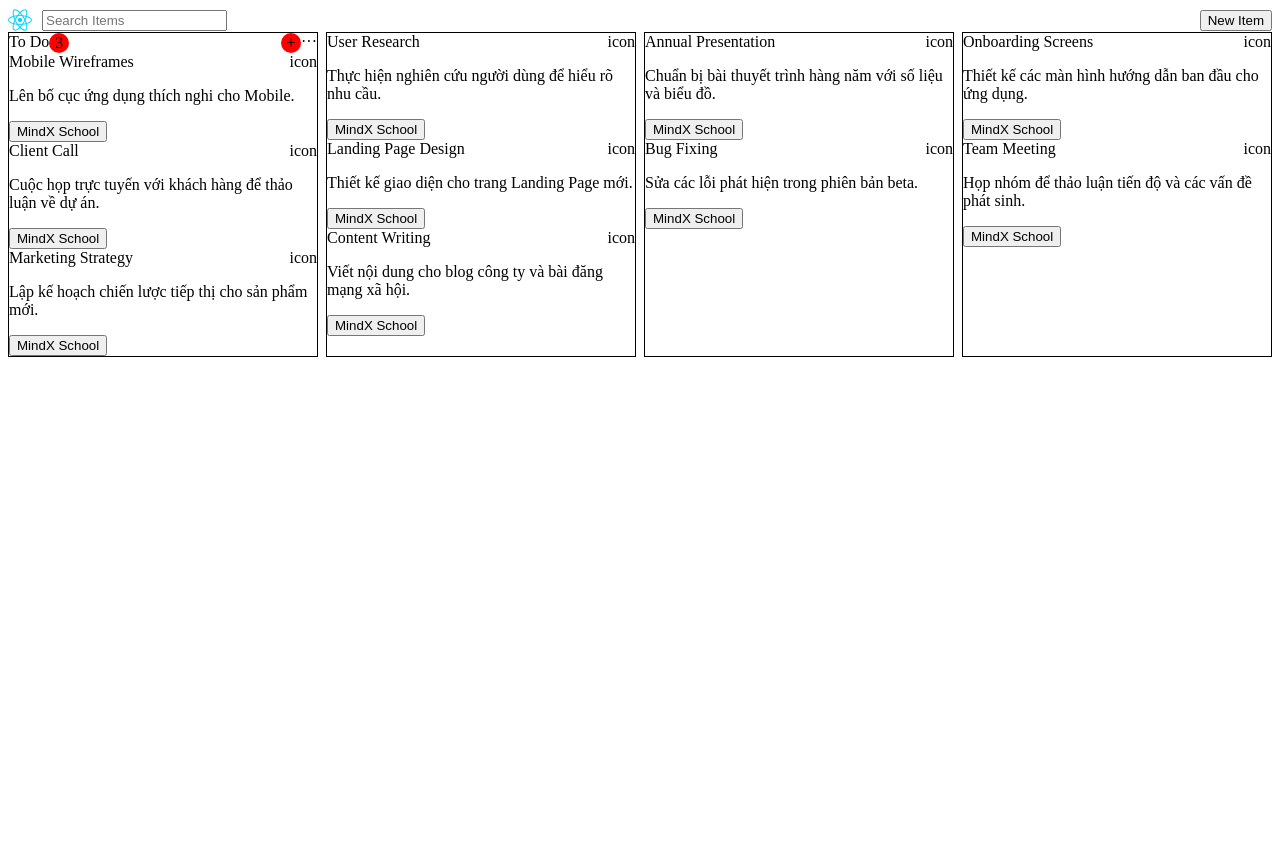
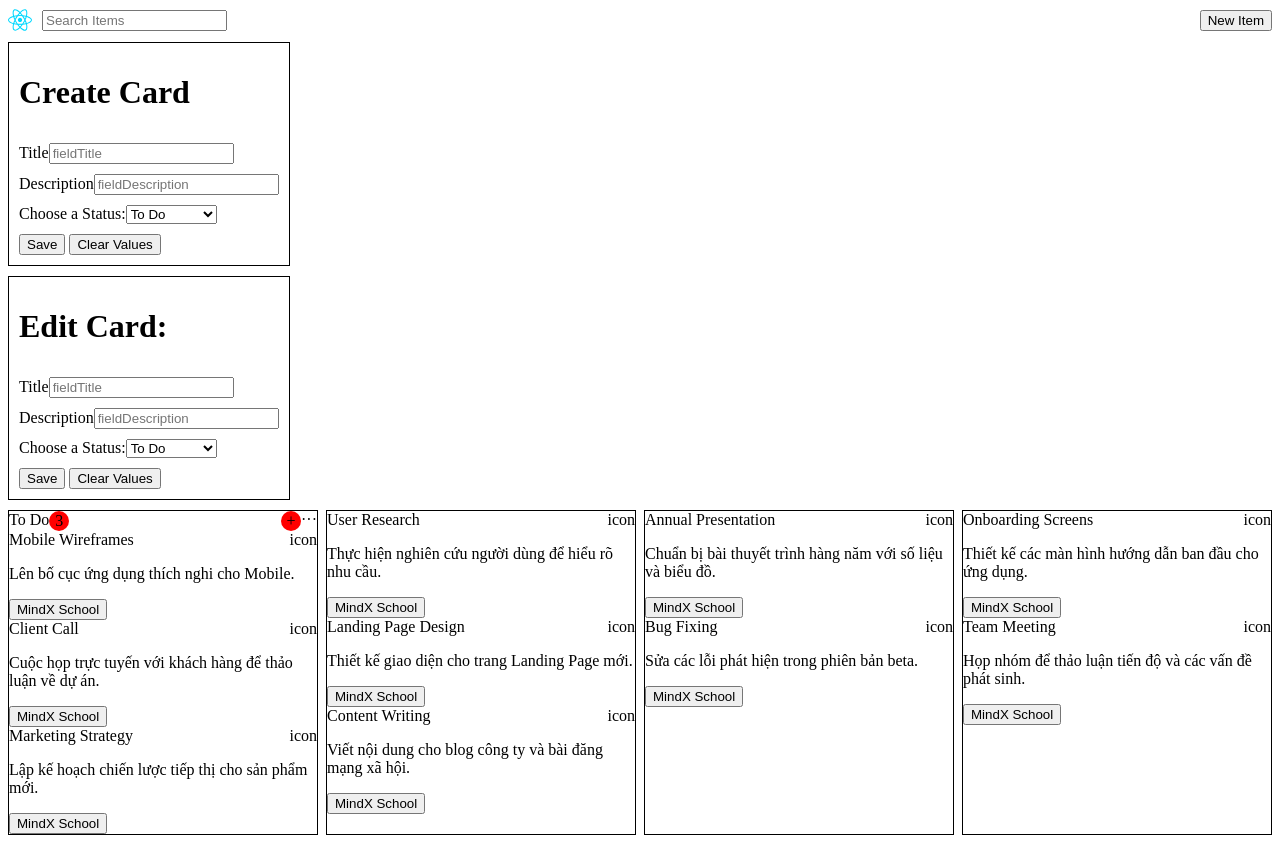
Before and after one commit to phamdactai9x66/CIJI102-NCT, a React (Vite) app: page / in a window 1280 px wide. Before the commit the page ends 800 px from the top, so only its background shows below. Built offline with nearby package versions, Linux system fonts and the light colour scheme.

Commit message:
implement flow create, edit card

```diff
--- a/src/App.jsx
+++ b/src/App.jsx
@@ -1,123 +1,69 @@
 import { useState } from "react";
-import reactLogo from "./assets/react.svg";
-// import viteLogo from "/vite.svg";
 import "./App.css";
 import HeaderLayout from "./Layout/Header";
 import ListCard from "./Components/ListCard";
 
-// Dữ liệu trạng thái công việc
-export const taskStatus = [
-  { statusId: 1, name: "To Do" },
-  { statusId: 2, name: "In Progress" },
-  { statusId: 3, name: "In Review" },
-  { statusId: 4, name: "Done" },
-];
-
-// Dữ liệu công việc
-export const tasks = [
-  {
-    taskId: 1,
-    title: "Mobile Wireframes",
-    description: "Lên bố cục ứng dụng thích nghi cho Mobile.",
-    statusId: 1, // To Do
-    flagId: 2, // Medium
-    assignedTo: 1, // userId
-    deadline: new Date("2024-04-12"),
-  },
-  {
-    taskId: 2,
-    title: "User Research",
-    description: "Thực hiện nghiên cứu người dùng để hiểu rõ nhu cầu.",
-    statusId: 2, // In Progress
-    flagId: 3, // High
-    assignedTo: 2, // userId
-    deadline: new Date("2024-03-04"),
-  },
-  {
-    taskId: 3,
-    title: "Client Call",
-    description: "Cuộc họp trực tuyến với khách hàng để thảo luận về dự án.",
-    statusId: 1, // To Do
-    flagId: 1, // Low
-    assignedTo: 3, // userId
-    deadline: new Date("2024-04-02"),
-  },
-  {
-    taskId: 4,
-    title: "Annual Presentation",
-    description: "Chuẩn bị bài thuyết trình hàng năm với số liệu và biểu đồ.",
-    statusId: 3, // In Review
-    flagId: 2, // Medium
-    assignedTo: 1, // userId
-    deadline: new Date("2024-03-15"),
-  },
-  {
-    taskId: 5,
-    title: "Onboarding Screens",
-    description: "Thiết kế các màn hình hướng dẫn ban đầu cho ứng dụng.",
-    statusId: 4, // Done
-    flagId: 1, // Low
-    assignedTo: 2, // userId
-    deadline: new Date("2024-03-17"),
-  },
-  {
-    taskId: 6,
-    title: "Landing Page Design",
-    description: "Thiết kế giao diện cho trang Landing Page mới.",
-    statusId: 2, // In Progress
-    flagId: 2, // Medium
-    assignedTo: 3, // userId
-    deadline: new Date("2024-04-05"),
-  },
-  {
-    taskId: 7,
-    title: "Marketing Strategy",
-    description: "Lập kế hoạch chiến lược tiếp thị cho sản phẩm mới.",
-    statusId: 1, // To Do
-    flagId: 3, // High
-    assignedTo: 1, // userId
-    deadline: new Date("2024-04-20"),
-  },
-  {
-    taskId: 8,
-    title: "Bug Fixing",
-    description: "Sửa các lỗi phát hiện trong phiên bản beta.",
-    statusId: 3, // In Review
-    flagId: 3, // High
-    assignedTo: 2, // userId
-    deadline: new Date("2024-03-25"),
-  },
-  {
-    taskId: 9,
-    title: "Content Writing",
-    description: "Viết nội dung cho blog công ty và bài đăng mạng xã hội.",
-    statusId: 2, // In Progress
-    flagId: 1, // Low
-    assignedTo: 3, // userId
-    deadline: new Date("2024-04-10"),
-  },
-  {
-    taskId: 10,
-    title: "Team Meeting",
-    description: "Họp nhóm để thảo luận tiến độ và các vấn đề phát sinh.",
-    statusId: 4, // Done
-    flagId: 2, // Medium
-    assignedTo: 1, // userId
-    deadline: new Date("2024-03-18"),
-  },
-];
+import { tasks } from "./constant";
+import FormCreateCard from "./Components/FormCreateCard/FormCreateCard";
+import FormEditCard from "./Components/FormEditCard/FormEditCard";
 
 function App() {
   const [dataStack, setDataStack] = useState(tasks);
 
+  const [idCard, setIdCard] = useState("");
+
   const handleStack = (value) => {
     const filterData = tasks.filter((e) => {
-      const searchTitleDes = [e.title, e.description];
+      const { title, description } = e;
 
-      return searchTitleDes.some((e) => e.indexOf(value) !== -1);
+      // title.indexOf(value) !== -1 lay all value khac -1 = notFound
+      // description.indexOf(value) !== -1 lay all value khac -1 = notFound
+
+      // title = Mobile Wireframes
+      // value = awd
+
+      // toi muon lay index cua title toi tim dc khi find value
+      return title.indexOf(value) !== -1 || description.indexOf(value) !== -1;
     });
 
     setDataStack(filterData);
+  };
+
+  const handleCreateCard = (obj) => {
+    const newData = [...dataStack, obj];
+
+    setDataStack(newData);
+  };
+
+  const handleEditCard = (obj, idCard) => {
+    const newData = dataStack.map((e) => {
+      if (e.taskId === idCard) {
+        // e=  {
+        //   taskId: 2,
+        //   title: "User Research",
+        //   description: "Thực hiện nghiên cứu người dùng để hiểu rõ nhu cầu.",
+        //   statusId: 2, // In Progress
+        //   flagId: 3, // High
+        //   assignedTo: 2, // userId
+        //   deadline: new Date("2024-03-04"),
+        // }
+
+        // obj = {
+        //   title: "Mobile Wireframes",
+        //   description: "Lên bố cục ứng dụng thích nghi cho Mobile.",
+        //   statusId: 1, // To Do
+
+        return { ...e, ...obj };
+      }
+
+      return e;
+    });
+
+    setDataStack(newData);
+  };
+
+  const saveID = (id) => {
+    setIdCard(id);
   };
 
   return (
@@ -125,6 +71,11 @@ function App() {
       <div className="container">
         <HeaderLayout handleStack={handleStack} />
         <main>
+          {/* <Component /> */}
+          <FormCreateCard handleCreateCard={handleCreateCard} />
+
+          <FormEditCard handleEditCard={handleEditCard} idCard={idCard} />
+
           <div className="stack">
             <div>
               {/* header sub Stack */}
@@ -142,17 +93,33 @@ function App() {
               </section>
 
               <div>
-                <ListCard dataStack={dataStack} targetStatus={1} />
+                <ListCard
+                  dataStack={dataStack}
+                  saveID={saveID}
+                  targetStatus={1}
+                />
               </div>
             </div>
             <div>
-              <ListCard dataStack={dataStack} targetStatus={2} />
+              <ListCard
+                dataStack={dataStack}
+                targetStatus={2}
+                saveID={saveID}
+              />
             </div>
             <div>
-              <ListCard dataStack={dataStack} targetStatus={3} />
+              <ListCard
+                dataStack={dataStack}
+                targetStatus={3}
+                saveID={saveID}
+              />
             </div>
             <div>
-              <ListCard dataStack={dataStack} targetStatus={4} />
+              <ListCard
+                dataStack={dataStack}
+                targetStatus={4}
+                saveID={saveID}
+              />
             </div>
           </div>
         </main>
--- a/src/Components/Card.jsx
+++ b/src/Components/Card.jsx
@@ -2,13 +2,13 @@
 import React from "react";
 
 const Card = (props) => {
-  const { titleCard, desCard } = props;
+  const { titleCard, desCard, taskId } = props;
 
   return (
     <div className="card">
       <div className="titleCard">
         <span>{titleCard}</span>
-        <span>icon</span>
+        <span onClick={() => props.saveID(taskId)}>icon</span>
       </div>
 
       <p>{desCard}</p>
--- /dev/null
+++ b/src/Components/FormCreateCard/FormCreateCard.css
@@ -0,0 +1,10 @@
+.FormCreateCard {
+    border: 1px solid;
+    width: fit-content;
+    padding: 10px;
+    display: flex;
+    flex-direction: column;
+    gap: 10px;
+    margin-bottom: 10px;
+    margin-top: 10px;
+}
--- /dev/null
+++ b/src/Components/FormCreateCard/FormCreateCard.jsx
@@ -0,0 +1,88 @@
+import React from "react";
+import "./FormCreateCard.css";
+
+const FormCreateCard = (props) => {
+  // eslint-disable-next-line react/prop-types
+  const { handleCreateCard } = props;
+
+  const [title, setTitle] = React.useState("");
+
+  const [description, setDescription] = React.useState("");
+
+  const [status, setStatus] = React.useState("1");
+
+  const handleSave = () => {
+    const newCard = {
+      title: title,
+      description: description,
+      statusId: +status,
+      // value static
+      taskId: +new Date().getTime(),
+      flagId: 2, // Medium
+      assignedTo: 1, // userId
+      deadline: new Date("2024-04-12"),
+    };
+
+    handleCreateCard(newCard);
+  };
+
+  const handleClearValues = () => {
+    setTitle("");
+    setDescription("");
+    setStatus("1");
+  };
+
+  return (
+    <div className="FormCreateCard">
+      <h1>Create Card</h1>
+      <div>
+        <label htmlFor="fieldTitle">Title</label>
+        <input
+          type="text"
+          id="fieldTitle"
+          value={title}
+          onChange={(e) => {
+            setTitle(e.target.value);
+          }}
+          placeholder="fieldTitle"
+        />
+      </div>
+
+      <div>
+        <label htmlFor="fieldDescription">Description</label>
+        <input
+          type="text"
+          id="fieldDescription"
+          value={description}
+          onChange={(e) => {
+            setDescription(e.target.value);
+          }}
+          placeholder="fieldDescription"
+        />
+      </div>
+
+      <div>
+        <label htmlFor="cars">Choose a Status:</label>
+
+        <select
+          name="cars"
+          id="cars"
+          value={status}
+          onChange={(e) => setStatus(e.target.value)}
+        >
+          <option value="1">To Do</option>
+          <option value="2">In Progress</option>
+          <option value="3">In Review</option>
+          <option value="4">Done</option>
+        </select>
+      </div>
+
+      <div>
+        <button onClick={handleSave}>Save</button>{" "}
+        <button onClick={handleClearValues}>Clear Values</button>
+      </div>
+    </div>
+  );
+};
+
+export default FormCreateCard;
--- /dev/null
+++ b/src/Components/FormEditCard/FormEditCard.css
@@ -0,0 +1,10 @@
+.FormEditCard {
+    border: 1px solid;
+    width: fit-content;
+    padding: 10px;
+    display: flex;
+    flex-direction: column;
+    gap: 10px;
+    margin-bottom: 10px;
+    margin-top: 10px;
+}
--- /dev/null
+++ b/src/Components/FormEditCard/FormEditCard.jsx
@@ -0,0 +1,83 @@
+import React from "react";
+import "./FormEditCard.css";
+
+const FormEditCard = (props) => {
+  // eslint-disable-next-line react/prop-types
+  const { handleEditCard, idCard } = props;
+
+  const [title, setTitle] = React.useState("");
+
+  const [description, setDescription] = React.useState("");
+
+  const [status, setStatus] = React.useState("1");
+
+  const handleSave = () => {
+    const newCard = {
+      title: title,
+      description: description,
+      statusId: +status,
+    };
+
+    handleEditCard(newCard, idCard);
+  };
+
+  const handleClearValues = () => {
+    setTitle("");
+    setDescription("");
+    setStatus("1");
+  };
+
+  return (
+    <div className="FormEditCard">
+      <h1>Edit Card:{idCard}</h1>
+      <div>
+        <label htmlFor="fieldTitle">Title</label>
+        <input
+          type="text"
+          id="fieldTitle"
+          value={title}
+          onChange={(e) => {
+            setTitle(e.target.value);
+          }}
+          placeholder="fieldTitle"
+        />
+      </div>
+
+      <div>
+        <label htmlFor="fieldDescription">Description</label>
+        <input
+          type="text"
+          id="fieldDescription"
+          value={description}
+          onChange={(e) => {
+            setDescription(e.target.value);
+          }}
+          placeholder="fieldDescription"
+        />
+      </div>
+
+      <div>
+        <label htmlFor="cars">Choose a Status:</label>
+
+        <select
+          name="cars"
+          id="cars"
+          value={status}
+          onChange={(e) => setStatus(e.target.value)}
+        >
+          <option value="1">To Do</option>
+          <option value="2">In Progress</option>
+          <option value="3">In Review</option>
+          <option value="4">Done</option>
+        </select>
+      </div>
+
+      <div>
+        <button onClick={handleSave}>Save</button>{" "}
+        <button onClick={handleClearValues}>Clear Values</button>
+      </div>
+    </div>
+  );
+};
+
+export default FormEditCard;
--- /dev/null
+++ b/src/constant.js
@@ -0,0 +1,101 @@
+// Dữ liệu công việc
+export const tasks = [
+  {
+    taskId: 1,
+    title: "Mobile Wireframes",
+    description: "Lên bố cục ứng dụng thích nghi cho Mobile.",
+    statusId: 1, // To Do
+    flagId: 2, // Medium
+    assignedTo: 1, // userId
+    deadline: new Date("2024-04-12"),
+  },
+  {
+    taskId: 2,
+    title: "User Research",
+    description: "Thực hiện nghiên cứu người dùng để hiểu rõ nhu cầu.",
+    statusId: 2, // In Progress
+    flagId: 3, // High
+    assignedTo: 2, // userId
+    deadline: new Date("2024-03-04"),
+  },
+  {
+    taskId: 3,
+    title: "Client Call",
+    description: "Cuộc họp trực tuyến với khách hàng để thảo luận về dự án.",
+    statusId: 1, // To Do
+    flagId: 1, // Low
+    assignedTo: 3, // userId
+    deadline: new Date("2024-04-02"),
+  },
+  {
+    taskId: 4,
+    title: "Annual Presentation",
+    description: "Chuẩn bị bài thuyết trình hàng năm với số liệu và biểu đồ.",
+    statusId: 3, // In Review
+    flagId: 2, // Medium
+    assignedTo: 1, // userId
+    deadline: new Date("2024-03-15"),
+  },
+  {
+    taskId: 5,
+    title: "Onboarding Screens",
+    description: "Thiết kế các màn hình hướng dẫn ban đầu cho ứng dụng.",
+    statusId: 4, // Done
+    flagId: 1, // Low
+    assignedTo: 2, // userId
+    deadline: new Date("2024-03-17"),
+  },
+  {
+    taskId: 6,
+    title: "Landing Page Design",
+    description: "Thiết kế giao diện cho trang Landing Page mới.",
+    statusId: 2, // In Progress
+    flagId: 2, // Medium
+    assignedTo: 3, // userId
+    deadline: new Date("2024-04-05"),
+  },
+  {
+    taskId: 7,
+    title: "Marketing Strategy",
+    description: "Lập kế hoạch chiến lược tiếp thị cho sản phẩm mới.",
+    statusId: 1, // To Do
+    flagId: 3, // High
+    assignedTo: 1, // userId
+    deadline: new Date("2024-04-20"),
+  },
+  {
+    taskId: 8,
+    title: "Bug Fixing",
+    description: "Sửa các lỗi phát hiện trong phiên bản beta.",
+    statusId: 3, // In Review
+    flagId: 3, // High
+    assignedTo: 2, // userId
+    deadline: new Date("2024-03-25"),
+  },
+  {
+    taskId: 9,
+    title: "Content Writing",
+    description: "Viết nội dung cho blog công ty và bài đăng mạng xã hội.",
+    statusId: 2, // In Progress
+    flagId: 1, // Low
+    assignedTo: 3, // userId
+    deadline: new Date("2024-04-10"),
+  },
+  {
+    taskId: 10,
+    title: "Team Meeting",
+    description: "Họp nhóm để thảo luận tiến độ và các vấn đề phát sinh.",
+    statusId: 4, // Done
+    flagId: 2, // Medium
+    assignedTo: 1, // userId
+    deadline: new Date("2024-03-18"),
+  },
+];
+
+// Dữ liệu trạng thái công việc
+export const taskStatus = [
+  { statusId: 1, name: "To Do" },
+  { statusId: 2, name: "In Progress" },
+  { statusId: 3, name: "In Review" },
+  { statusId: 4, name: "Done" },
+];
```
Also changed, not shown: src/Components/ListCard.jsx (+12 -2 lines).
